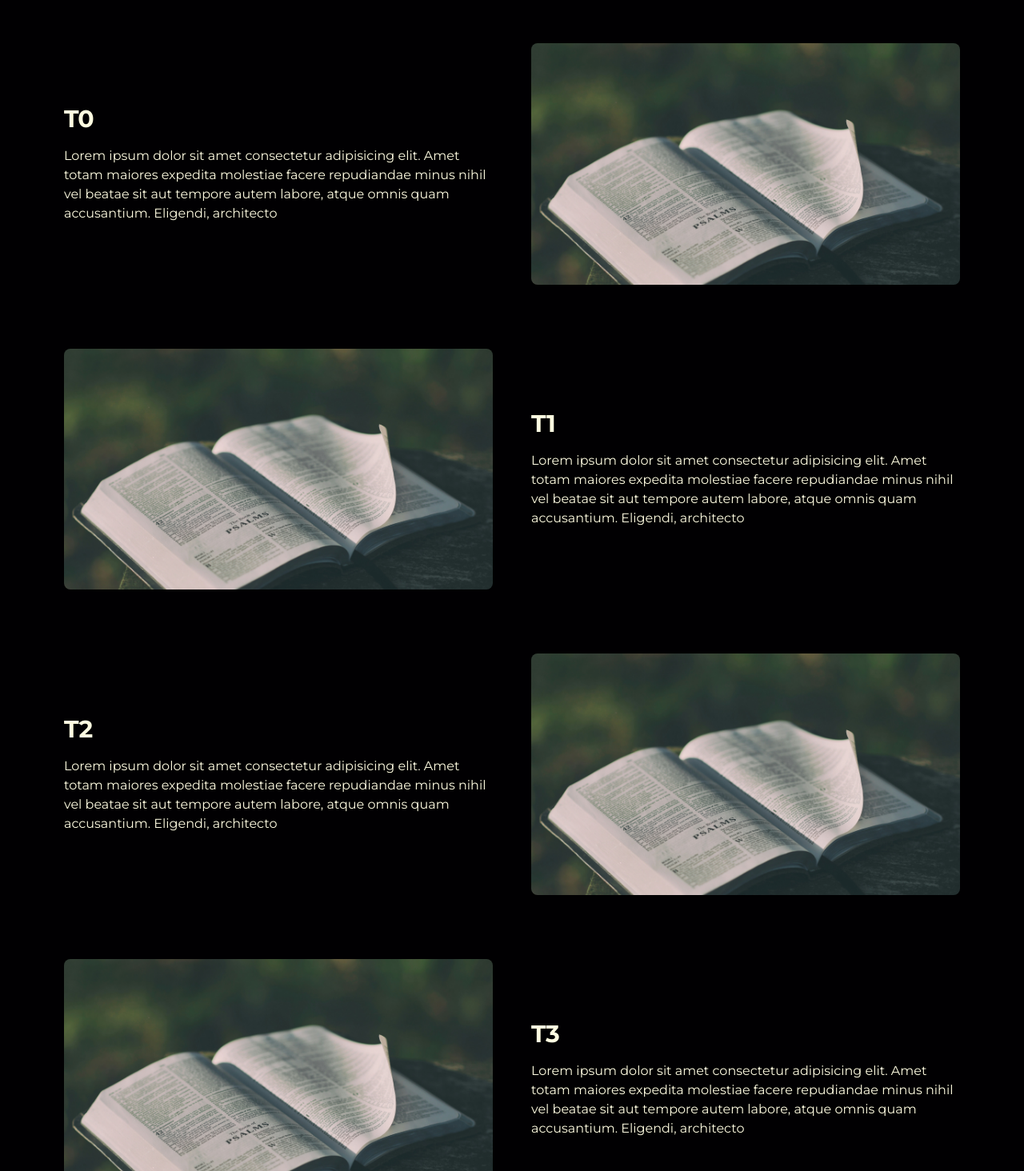
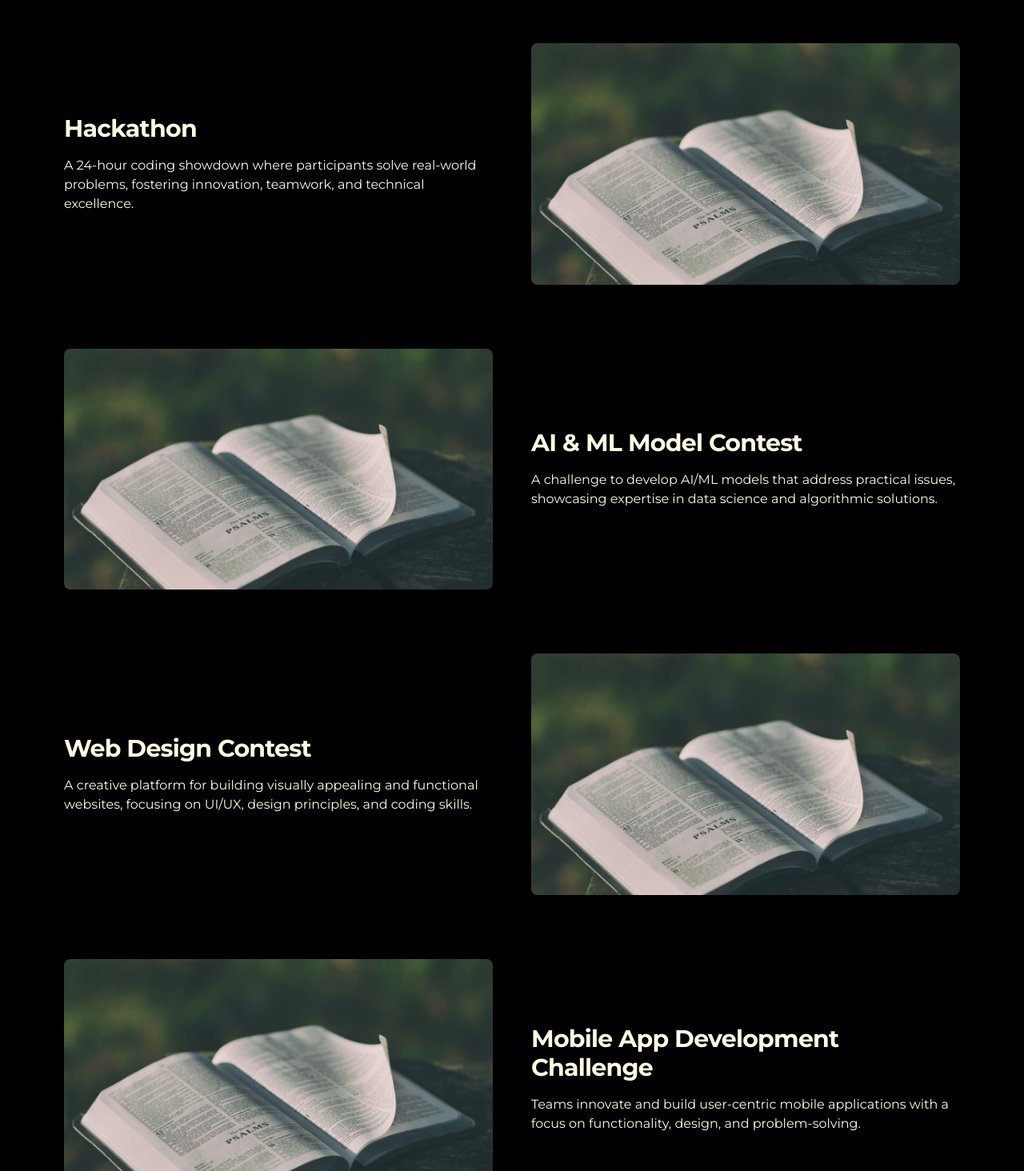
Before and after one commit to ankitku3101/festronix, a Next.js app: page /events/tech in a window 1280 px wide. Shown: the part 206-1670 px from the top of the page at 80% size. Built offline with nearby package versions, Linux system fonts and the light colour scheme.

Commit message:
Details Data Dummy Modified.

```diff
--- a/sections/TechnicalEvents.tsx
+++ b/sections/TechnicalEvents.tsx
@@ -9,31 +9,31 @@ interface Detail{
 
 const details : Detail[] = [
     {
-        image:"/hero1.jpg",
-        title:"T0",
-        description:"Lorem ipsum dolor sit amet consectetur adipisicing elit. Amet totam maiores expedita molestiae facere repudiandae minus nihil vel beatae sit aut tempore autem labore, atque omnis quam accusantium. Eligendi, architecto",
+        image: "/hero1.jpg",
+        title: "Hackathon",
+        description: "A 24-hour coding showdown where participants solve real-world problems, fostering innovation, teamwork, and technical excellence."
     },
     {
-        image:"/hero1.jpg",
-        title:"T1",
-        description:"Lorem ipsum dolor sit amet consectetur adipisicing elit. Amet totam maiores expedita molestiae facere repudiandae minus nihil vel beatae sit aut tempore autem labore, atque omnis quam accusantium. Eligendi, architecto",
+        image: "/hero1.jpg",
+        title: "AI & ML Model Contest",
+        description: "A challenge to develop AI/ML models that address practical issues, showcasing expertise in data science and algorithmic solutions."
     },
     {
-        image:"/hero1.jpg",
-        title:"T2",
-        description:"Lorem ipsum dolor sit amet consectetur adipisicing elit. Amet totam maiores expedita molestiae facere repudiandae minus nihil vel beatae sit aut tempore autem labore, atque omnis quam accusantium. Eligendi, architecto",
+        image: "/hero1.jpg",
+        title: "Web Design Contest",
+        description: "A creative platform for building visually appealing and functional websites, focusing on UI/UX, design principles, and coding skills."
     },
     {
-        image:"/hero1.jpg",
-        title:"T3",
-        description:"Lorem ipsum dolor sit amet consectetur adipisicing elit. Amet totam maiores expedita molestiae facere repudiandae minus nihil vel beatae sit aut tempore autem labore, atque omnis quam accusantium. Eligendi, architecto",
+        image: "/hero1.jpg",
+        title: "Mobile App Development Challenge",
+        description: "Teams innovate and build user-centric mobile applications with a focus on functionality, design, and problem-solving."
     },
     {
-        image:"/hero1.jpg",
-        title:"T4",
-        description:"Lorem ipsum dolor sit amet consectetur adipisicing elit. Amet totam maiores expedita molestiae facere repudiandae minus nihil vel beatae sit aut tempore autem labore, atque omnis quam accusantium. Eligendi, architecto",
-    },
-]
+        image: "/hero1.jpg",
+        title: "IoT Innovation Challenge",
+        description: "A contest to develop IoT-based prototypes addressing real-world problems, integrating sensors, automation, and networking."
+    }
+];
 
 const TechnicalEvents = () => {
   return (
```
